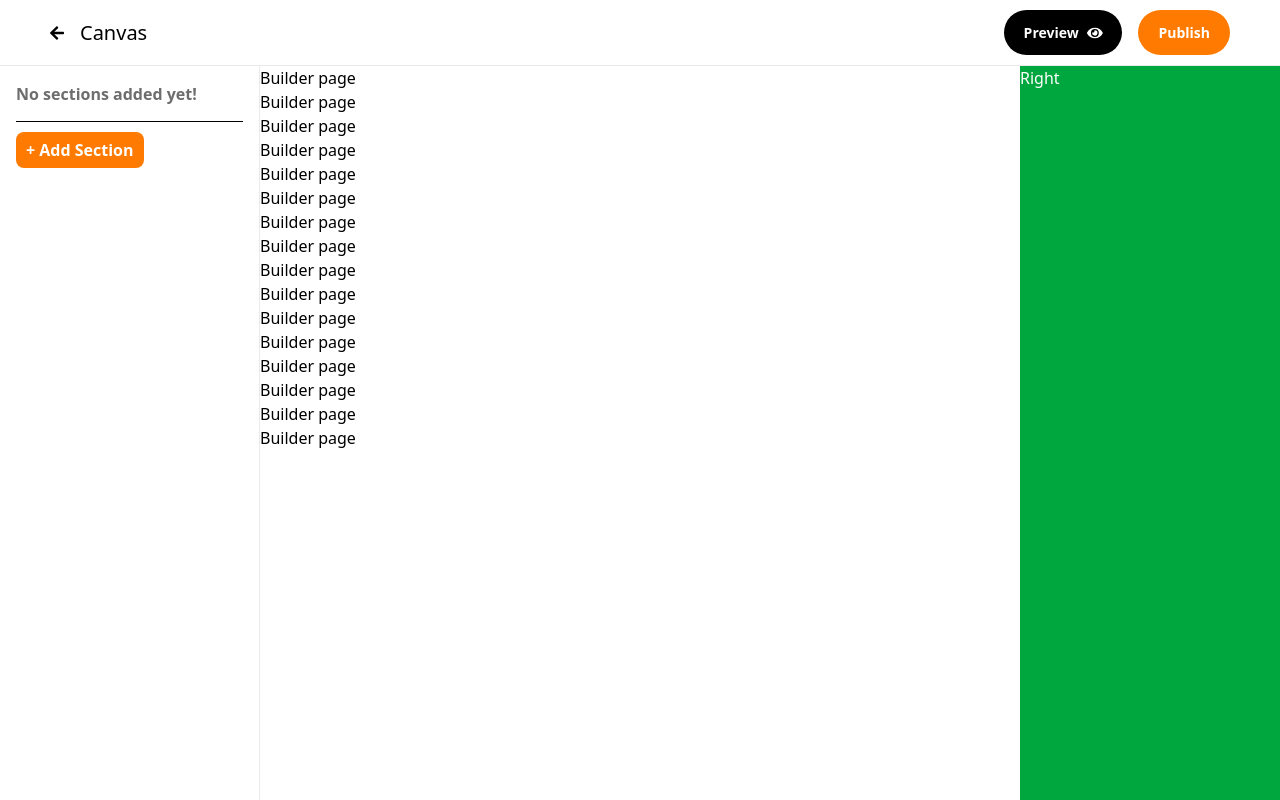
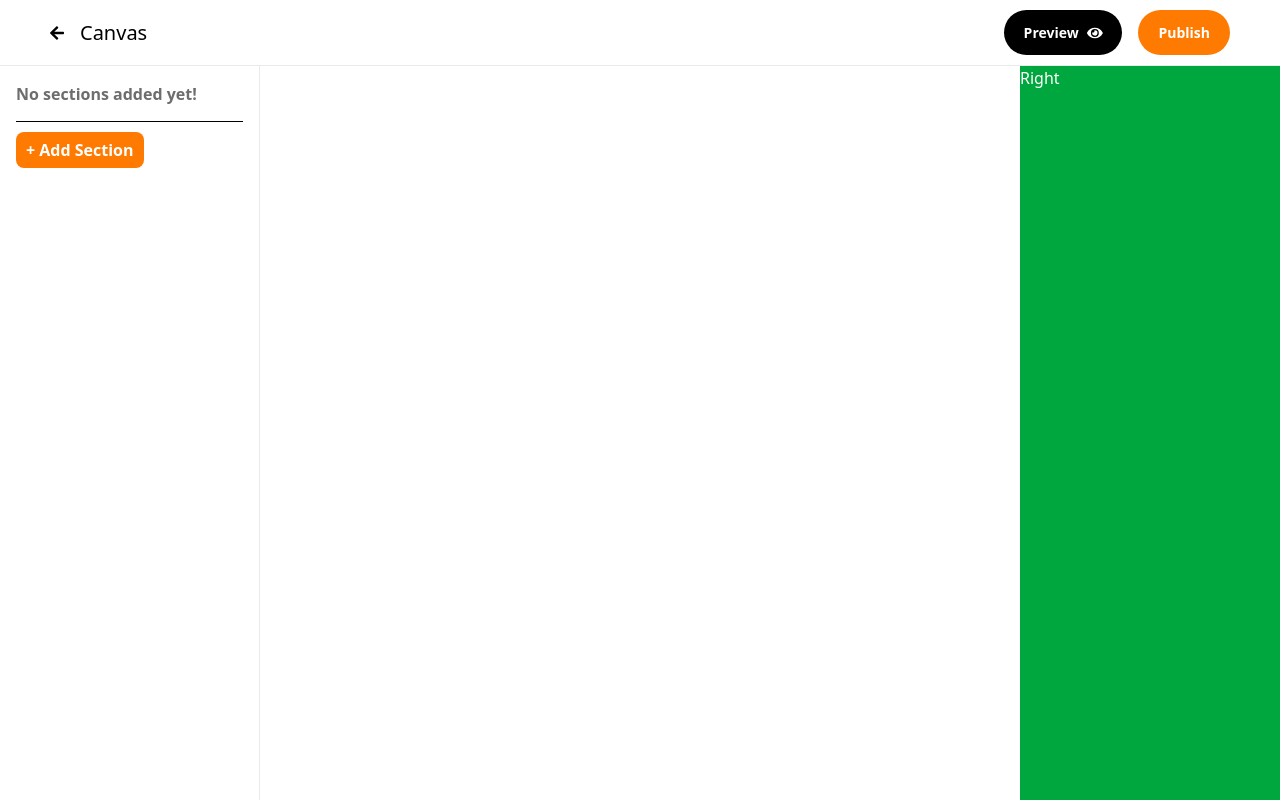
Before and after one commit to youssefrag/Pixelo, a Next.js app in the folder frontend/: page /builder in a window 1280 px wide. Built offline with nearby package versions, Linux system fonts and the light colour scheme.

Commit message:
initialize builder page

```diff
--- a/frontend/app/builder/page.tsx
+++ b/frontend/app/builder/page.tsx
@@ -1,22 +1,21 @@
+"use client";
+
+import { useSelector } from "react-redux";
+
+import SectionRender from "@/components/BuilderMiddle/SectionRender";
+import { RootState } from "@/store";
+
 export default function Builder() {
+  const { rootOrder, nodes } = useSelector(
+    (state: RootState) => state.builderSlice
+  );
+
   return (
     <>
-      <h1>Builder page</h1>
-      <h1>Builder page</h1>
-      <h1>Builder page</h1>
-      <h1>Builder page</h1>
-      <h1>Builder page</h1>
-      <h1>Builder page</h1>
-      <h1>Builder page</h1>
-      <h1>Builder page</h1>
-      <h1>Builder page</h1>
-      <h1>Builder page</h1>
-      <h1>Builder page</h1>
-      <h1>Builder page</h1>
-      <h1>Builder page</h1>
-      <h1>Builder page</h1>
-      <h1>Builder page</h1>
-      <h1>Builder page</h1>
+      {rootOrder.map((id) => {
+        if (nodes[id].type === "section")
+          return <SectionRender key={id} sectionId={id} />;
+      })}
     </>
   );
 }
--- /dev/null
+++ b/frontend/components/BuilderMiddle/DraftTextInput.tsx
@@ -0,0 +1,3 @@
+export default function DraftTextInput() {
+  return <div>Draft Text Input</div>;
+}
--- /dev/null
+++ b/frontend/components/BuilderMiddle/SectionRender.tsx
@@ -0,0 +1,16 @@
+import { useDispatch, useSelector } from "react-redux";
+import { RootState } from "@/store";
+
+import DraftTextInput from "./DraftTextInput";
+
+export default function SectionRender({ sectionId }: { sectionId: string }) {
+  const { ui } = useSelector((state: RootState) => state.builderSlice);
+
+  const { draft } = ui;
+
+  return (
+    <div>
+      {draft && draft.targetParentId === sectionId && <DraftTextInput />}
+    </div>
+  );
+}
```
